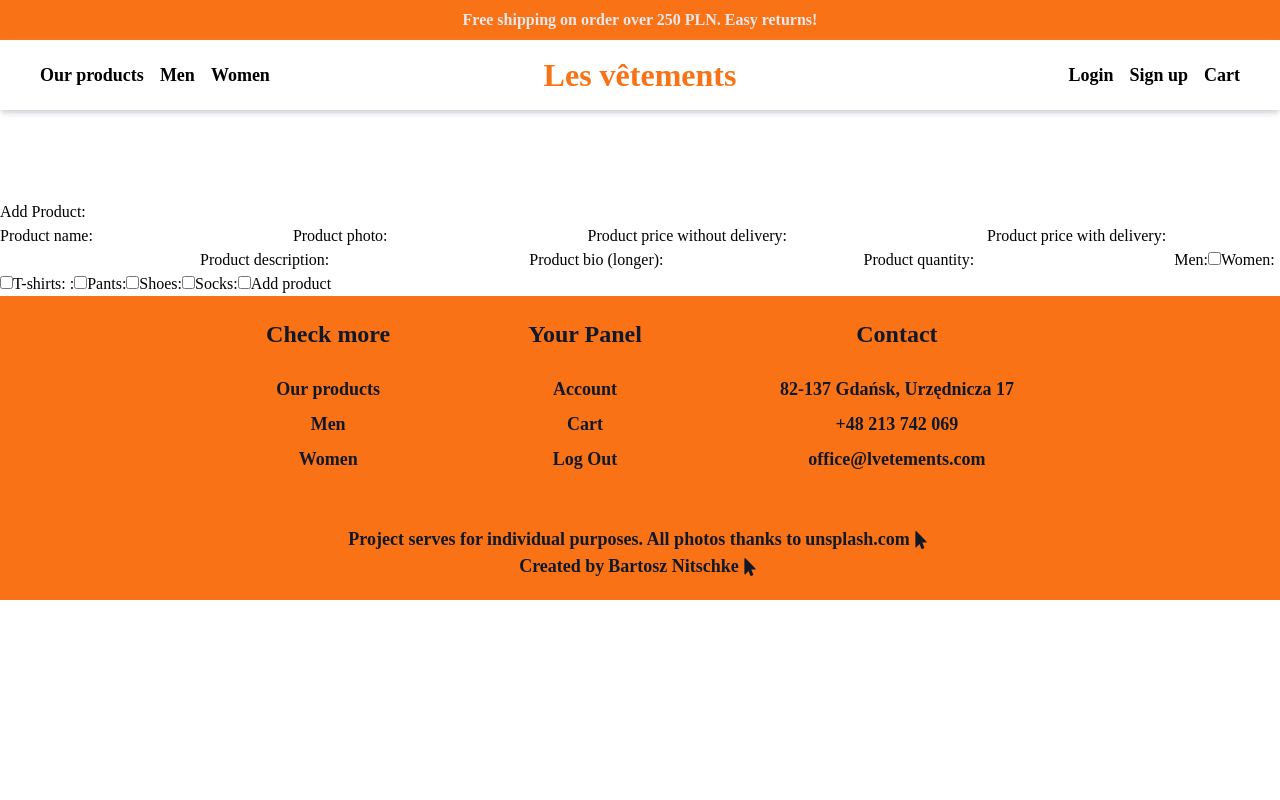
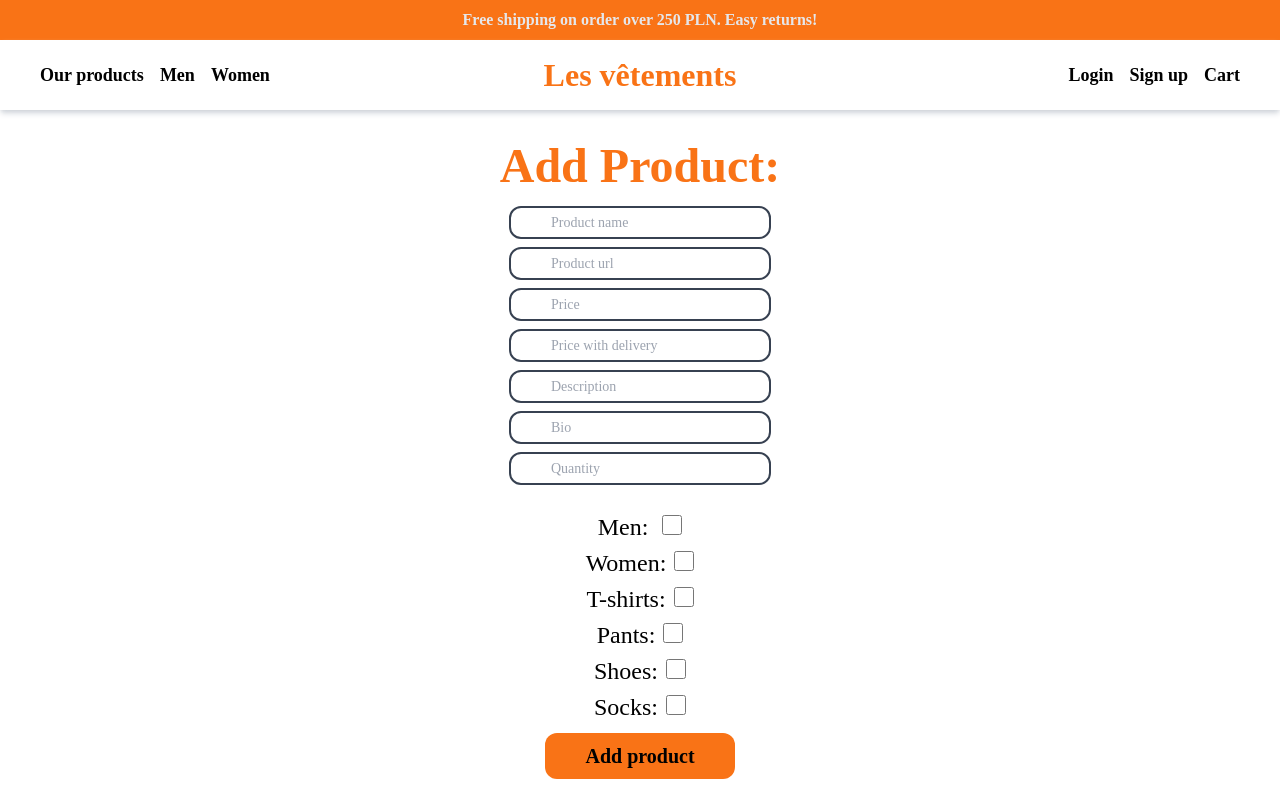
Before and after one commit to BartoszNitschke/Online-Shop, a React (Create React App) app in the folder frontend/: page /adminpanel in a window 1280 px wide. Shown: the top 800 px of the page. Built offline with nearby package versions, Linux system fonts and the light colour scheme.

Commit message:
frontend for AddProduct

```diff
--- a/frontend/src/components/AddProduct.jsx
+++ b/frontend/src/components/AddProduct.jsx
@@ -69,93 +69,136 @@ const AddProduct = () => {
   };
 
   return (
-    <form onSubmit={handleSubmit}>
-      <h3 className="mt-[200px]">Add Product:</h3>
-      <label>Product name:</label>
+    <form
+      onSubmit={handleSubmit}
+      className="flex flex-col  items-center h-screen mt-[130px]"
+    >
+      <h3 className="text-[48px] font-semibold text-orange-500">
+        Add Product:
+      </h3>
+
       <input
         type="text"
         onChange={(e) => setName(e.target.value)}
         value={name}
+        placeholder="Product name"
+        className="px-10 py-1 my-1  text-[14px] outline-none border-2 border-gray-700 rounded-xl"
       />
 
-      <label>Product photo:</label>
-      <input type="text" onChange={(e) => setUrl(e.target.value)} value={url} />
+      <input
+        type="text"
+        onChange={(e) => setUrl(e.target.value)}
+        value={url}
+        placeholder="Product url"
+        className="px-10 py-1 my-1  text-[14px] outline-none border-2 border-gray-700 rounded-xl"
+      />
 
-      <label>Product price without delivery:</label>
       <input
         type="number"
         onChange={(e) => setPriceNoDelivery(e.target.value)}
         value={priceNoDelivery}
+        placeholder="Price"
+        className="px-10 py-1 my-1  text-[14px] outline-none border-2 border-gray-700 rounded-xl"
       />
 
-      <label>Product price with delivery:</label>
       <input
         type="number"
         onChange={(e) => setPriceDelivery(e.target.value)}
         value={priceDelivery}
+        placeholder="Price with delivery"
+        className="px-10 py-1 my-1  text-[14px] outline-none border-2 border-gray-700 rounded-xl"
       />
 
-      <label>Product description:</label>
       <input
         type="text"
         onChange={(e) => setDescription(e.target.value)}
         value={description}
+        placeholder="Description"
+        className="px-10 py-1 my-1  text-[14px] outline-none border-2 border-gray-700 rounded-xl"
       />
 
-      <label>Product bio (longer):</label>
-      <input type="text" onChange={(e) => setBio(e.target.value)} value={bio} />
+      <input
+        type="text"
+        onChange={(e) => setBio(e.target.value)}
+        value={bio}
+        placeholder="Bio"
+        className="px-10 py-1 my-1  text-[14px] outline-none border-2 border-gray-700 rounded-xl"
+      />
 
-      <label>Product quantity:</label>
       <input
         type="number"
         onChange={(e) => setQuantity(e.target.value)}
         value={quantity}
+        placeholder="Quantity"
+        className="px-10 py-1 my-1  text-[14px] outline-none border-2 border-gray-700 rounded-xl"
       />
 
-      <label>Men:</label>
+      <label className="text-[24px] px-2  mt-5">
+        Men:{" "}
         <input
           type="checkbox"
           onChange={(e) => setMen(e.target.checked)}
           checked={men}
+          className="w-[20px] h-[20px] ml-2"
         />
+      </label>
 
-      <label>Women:</label>
+      <label className="text-[24px] px-2 ">
+        Women:
         <input
           type="checkbox"
           onChange={(e) => setWomen(e.target.checked)}
           checked={women}
+          className="w-[20px] h-[20px] ml-2"
         />
+      </label>
 
-      <label>T-shirts: :</label>
+      <label className="text-[24px] px-2 ">
+        T-shirts:
         <input
           type="checkbox"
           onChange={(e) => setTshirt(e.target.checked)}
           checked={tshirt}
+          className="w-[20px] h-[20px] ml-2"
         />
+      </label>
 
-      <label>Pants:</label>
+      <label className="text-[24px] px-2 ">
+        Pants:
         <input
           type="checkbox"
           onChange={(e) => setPants(e.target.checked)}
           checked={pants}
+          className="w-[20px] h-[20px] ml-2"
         />
+      </label>
 
-      <label>Shoes:</label>
+      <label className="text-[24px] px-2 ">
+        Shoes:
         <input
           type="checkbox"
           onChange={(e) => setShoes(e.target.checked)}
           checked={shoes}
+          className="w-[20px] h-[20px] ml-2"
         />
+      </label>
 
-      <label>Socks:</label>
+      <label className="text-[24px] px-2 ">
+        Socks:
         <input
           type="checkbox"
           onChange={(e) => setSocks(e.target.checked)}
           checked={socks}
+          className="w-[20px] h-[20px] ml-2"
         />
+      </label>
 
-      <button>Add product</button>
-      {error && <div>{error}</div>}
+      <button className="bg-orange-500 px-10 py-2 m-1 mt-2 font-bold text-[20px] rounded-xl ">
+        Add product
+      </button>
+      {error && (
+        <div className="w-[40%] mt-3 font-semibold text-red-600">{error}</div>
+      )}
     </form>
   );
 };
```
Lines whose indentation alone changed are shown as unchanged.
